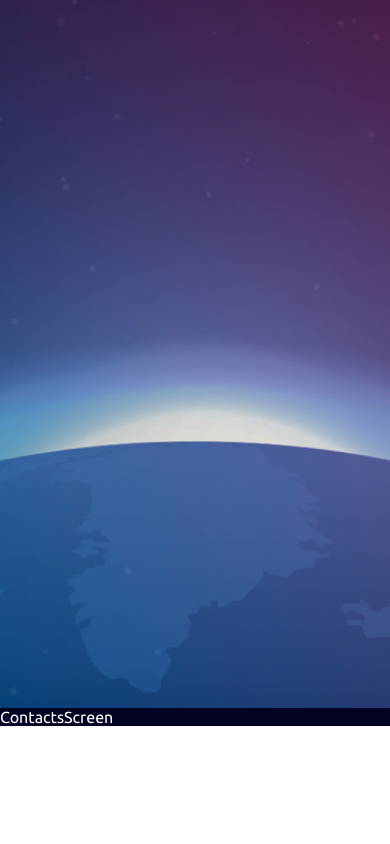
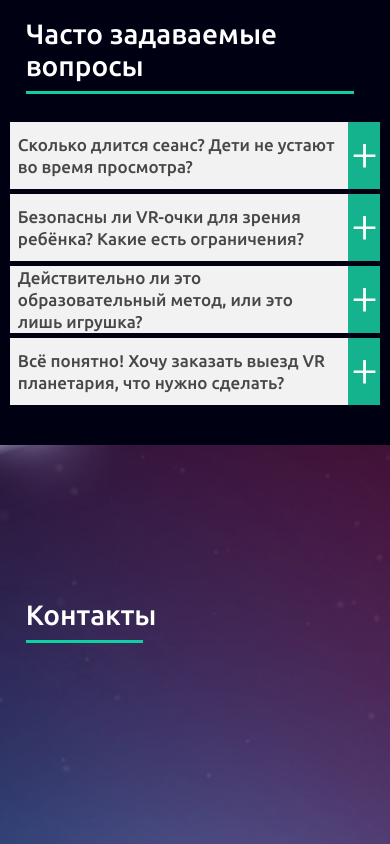
Before and after one commit to Shcherbina-Andrei/digital-planet, a React (Create React App) app: page / in a window 390 px wide. Shown: the part 3200-4044 px from the top of the page. Before the commit the page ends 3926 px from the top, so only its background shows below. Built offline with nearby package versions, Linux system fonts and the light colour scheme.

Commit message:
Сделал компонент QuestionsScreen

```diff
--- /dev/null
+++ b/src/components/contacts-screen/contacts-screen.css
@@ -0,0 +1,17 @@
+.contacts {
+  width: 100%;
+  height: 100vh;
+  padding-top: 118px;
+  background-image: url("../../assets/backgrounds/description-bg.jpg");
+  background-position: center;
+  background-repeat: no-repeat;
+  background-size: cover;
+  scroll-snap-align: start;
+}
+
+.contacts__title {
+  margin: 0;
+  margin-top: 36px;
+  margin-bottom: 80px;
+  margin-left: 6.59%;
+}
--- a/src/components/contacts-screen/contacts-screen.tsx
+++ b/src/components/contacts-screen/contacts-screen.tsx
@@ -1,8 +1,11 @@
 import React from 'react';
+import './contacts-screen.css';
 
 function ContactsScreen(): JSX.Element {
   return (
-    <section id="contact-screen" className="contact">ContactsScreen</section>
+    <section id="contacts-screen" className="contacts">
+      <h2 className="screen-title contacts__title">Контакты</h2>
+    </section>
   );
 }
 
--- a/src/components/navbar/navbar.tsx
+++ b/src/components/navbar/navbar.tsx
@@ -10,6 +10,11 @@ type PropsType = {
 
 function Navbar({selectedScreen, setSelectedScreen}: PropsType): JSX.Element {
   const [toggleMenu, setToggleMenu] = useState(false);
+
+  const handleNavLink = (section: string) => {
+    setSelectedScreen(section);
+    setToggleMenu(false);
+  };
 
   return (
     <nav className={`nav ${toggleMenu ? 'nav--opened' : ''}`}>
@@ -61,19 +66,19 @@ function Navbar({selectedScreen, setSelectedScreen}: PropsType): JSX.Element {
       <>
         <ul className="nav__menu-smallscreen">
           <li className="nav__item">
-            <a className="nav__link" href="/">О продукте</a>
+            <a className={`nav__link ${selectedScreen === 'intro-screen' ? 'nav__link--selected' : ''}`} href="#intro-screen" onClick={() => handleNavLink('intro-screen')}>О продукте</a>
           </li>
           <li className="nav__item">
-            <a className="nav__link" href="/">Как работает</a>
+            <a className={`nav__link ${selectedScreen === 'realization-screen' ? 'nav__link--selected' : ''}`} href="#realization-screen" onClick={() => handleNavLink('realization-screen')}>Как работает</a>
           </li>
           <li className="nav__item">
-            <a className="nav__link" href="/">Технология</a>
+            <a className={`nav__link ${selectedScreen === 'technology-screen' ? 'nav__link--selected' : ''}`} href="#technology-screen" onClick={() => handleNavLink('technology-screen')}>Технология</a>
           </li>
           <li className="nav__item">
-            <a className="nav__link" href="/">Вопросы</a>
+            <a className={`nav__link ${selectedScreen === 'questions-screen' ? 'nav__link--selected' : ''}`} href="#questions-screen" onClick={() => handleNavLink('questions-screen')}>Вопросы</a>
           </li>
           <li className="nav__item">
-            <a className="nav__link" href="/">Контакты</a>
+            <a className={`nav__link ${selectedScreen === 'contacts-screen' ? 'nav__link--selected' : ''}`} href="#contacts-screen" onClick={() => handleNavLink('contacts-screen')}>Контакты</a>
           </li>
         </ul>
         <div className='nav__contacts-smallscreen'>
--- a/src/components/questions-screen/questions-screen.css
+++ b/src/components/questions-screen/questions-screen.css
@@ -1,9 +1,154 @@
 .questions {
   width: 100%;
   height: 100vh;
+  padding-top: 118px;
   background-image: url("../../assets/backgrounds/description-bg.jpg");
   background-position: center;
   background-repeat: no-repeat;
   background-size: cover;
   scroll-snap-align: start;
 }
+
+.questions__title {
+  margin: 0;
+  margin-top: 36px;
+  margin-bottom: 80px;
+  margin-left: 6.59%;
+}
+
+.questions__list {
+  width: 904px;
+  padding: 0;
+  margin: 0;
+  margin-left: 6.66%;
+  list-style: none;
+}
+
+.questions__item:not(:last-child) {
+  margin-bottom: 5px;
+}
+
+.questions__item-visible-part {
+  display: flex;
+  justify-content: space-between;
+  align-items: center;
+  background-color: rgba(255, 255, 255, 0.95);
+}
+
+.questions__item-title {
+  margin: 0;
+  font-weight: 500;
+  font-size: 21px;
+  line-height: 28px;
+  margin-left: 40px;
+  color: rgba(28, 28, 28, 0.8);
+}
+
+.questions__toggle-button {
+  align-self: stretch;
+  position: relative;
+  width: 7.41%;
+  min-height: 67px;
+  font-family: 'Ubuntu', Arial, Helvetica, sans-serif;
+  background-color: #15b38d;
+  font-weight: 300;
+  font-size: 48px;
+  line-height: 63px;
+  border: none;
+  cursor: pointer;
+}
+
+.questions__toggle-button:hover {
+  background-color: #0dd1a2;
+}
+
+.questions__toggle-button::before {
+  content: "";
+  position: absolute;
+  top: 0;
+  left: 0;
+  width: 100%;
+  height: 100%;
+  color: #ffffff;
+  background-image: url("../../assets/plus.svg");
+  background-position: center;
+  background-repeat: no-repeat;
+  transition: all 0.2s ease-in-out;
+}
+
+.questions__toggle-button--opened.questions__toggle-button::before {
+  transform: rotate(45deg);
+}
+
+
+.questions__item-description {
+  display: none;
+  background-color: rgba(255, 255, 255, 0.95);
+  padding-left: 50px;
+  padding-right: 214px;
+  padding-bottom: 30px;
+}
+
+.question__item-description-text {
+  margin: 0;
+  font-weight: 300;
+  font-size: 15px;
+  line-height: 150%;
+  color: #1c1c1c;
+}
+
+.questions__item-description--opened {
+  display: block;
+}
+
+@media screen and (max-height: 700px) and (min-width: 900px) {
+  .questions {
+    padding-top: 90px;
+  }
+  .questions__title {
+    margin-top: 16px;
+    margin-bottom: 30px;
+  }
+}
+
+@media screen and (max-width: 1050px) {
+  .questions__list {
+    width: 804px;
+    margin-left: 5.66%;
+  }
+}
+
+@media screen and (max-width: 900px) {
+  .questions {
+    height: 100%;
+    background-color: #000013;
+    background-image: none;
+    padding-bottom: 40px;
+  }
+
+  .questions__title {
+    margin-bottom: 40px;
+  }
+
+  .questions__list {
+    width: 95%;
+    margin: 0 auto;
+  }
+
+  .questions__item-title {
+    font-size: 17px;
+    line-height: 22px;
+    margin-left: 8px;
+    margin-right: 8px;
+  }
+
+  .questions__toggle-button {
+    min-width: 32px;
+  }
+
+  .questions__item-description {
+    padding-left: 8px;
+    padding-right: 8px;
+    padding-bottom: 20px;
+  }
+}
--- a/src/components/questions-screen/questions-screen.tsx
+++ b/src/components/questions-screen/questions-screen.tsx
@@ -1,9 +1,39 @@
-import React from 'react';
+import React, {useState} from 'react';
+import { questions } from '../../descriptions-slider-images';
 import './questions-screen.css';
 
 function QuestionsScreen() {
+  const [openedQuestion, setOpenQuestion] = useState<string | null>(null);
+
+  const toggleButtonHandle = (title: string) => {
+    if (title === openedQuestion) {
+      setOpenQuestion(null);
+    } else {
+      setOpenQuestion(title);
+    }
+  };
+
   return (
-    <section id="questions-screen" className="questions">QuestionsScreen</section>
+    <section id="questions-screen" className="questions">
+      <h2 className="screen-title questions__title">Часто задаваемые вопросы</h2>
+      <ul className="questions__list">
+        {questions.map((question) => (
+          <li className="questions__item" key={question.id}>
+            <div className="questions__item-visible-part">
+              <h3 className="questions__item-title">{question.title}</h3>
+              <button className={`questions__toggle-button ${openedQuestion === question.title ? 'questions__toggle-button--opened' : ''}`} onClick={() => toggleButtonHandle(question.title)}>
+                <span className="visually-hidden">Open</span>
+              </button>
+            </div>
+            <div className={`questions__item-description ${openedQuestion === question.title ? 'questions__item-description--opened' : ''}`}>
+              <p className="question__item-description-text">
+                {question.description}
+              </p>
+            </div>
+          </li>
+        ))}
+      </ul>
+    </section>
   );
 }
 
--- a/src/descriptions-slider-images.ts
+++ b/src/descriptions-slider-images.ts
@@ -61,3 +61,26 @@ export const technologies = [
     description: 'Подходит под любой размер головы, даже для первоклассника. Во время просмотра не получится навредить голове ребёнка за счёт тщательно проработанной конструкции очков.'
   }
 ];
+
+export const questions = [
+  {
+    id: 1,
+    title: 'Сколько длится сеанс? Дети не устают во время просмотра?',
+    description: 'Сеанс длится 45 минут. В случае усталости - возможен перерыв',
+  },
+  {
+    id: 2,
+    title: 'Безопасны ли VR-очки для зрения ребёнка? Какие есть ограничения?',
+    description: 'VR-очки были разработаны специально для того, чтобы каждый человек, независимо от возраста, качества зрения и опыта использования аналогичных продуктов мог безопасно и легко пользоваться этой технологией. У нас есть сертификат качества продукции и лицензия для её использования на территории РФ. Для людей с зрением, отличным от идеального, на VR-очках предусмотрена регулировка диоптрий.'
+  },
+  {
+    id: 3,
+    title: 'Действительно ли это образовательный метод, или это лишь игрушка?',
+    description: 'Виртуальная реальность отлично развивает пространственное мышление и делает образовательный процесс увлекательным',
+  },
+  {
+    id: 4,
+    title: 'Всё понятно! Хочу заказать выезд VR планетария, что нужно сделать?',
+    description: 'Просто нажмите на кнопку кнопку "Заказать"!',
+  }
+];
--- a/src/styles/index.css
+++ b/src/styles/index.css
@@ -36,6 +36,7 @@
 
 html {
 	scroll-snap-type: y mandatory;
+  scroll-behavior: smooth;
 }
 
 body {
```
Also changed, not shown: src/components/popup/popup.tsx (added, +13 -0 lines), src/assets/plus.svg (added), src/components/popup/popup.css (added).
